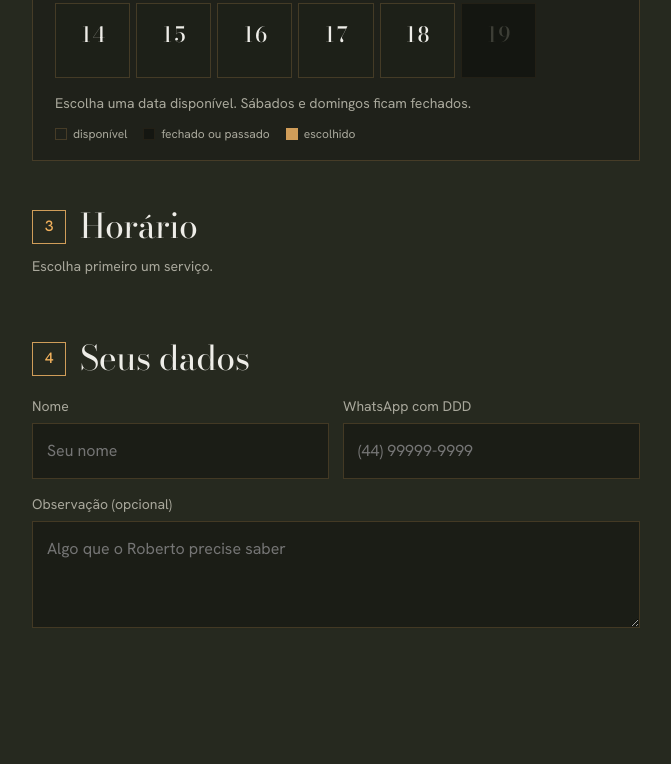
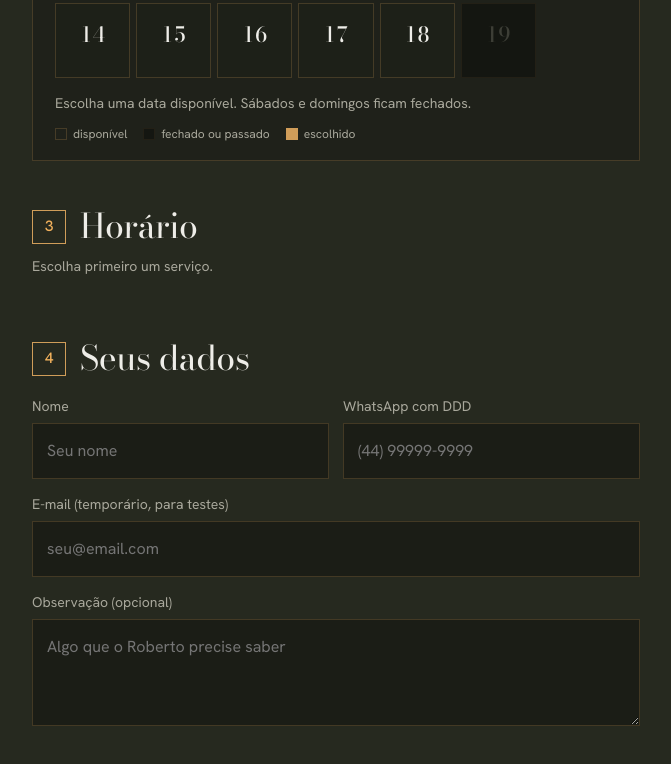
Before and after one commit to Rasnman/yurt, a plain HTML site: page agendar.html in a window 1280 px wide. Shown: the part 1429-2193 px from the top of the page, without its empty margins (82-753 px from the left). Before the commit the page ends 2167 px from the top, so only its background shows below. Drawn offline with nearby package versions, Linux system fonts and the light colour scheme.

Commit message:
Add files via upload

```diff
--- a/agendar.html
+++ b/agendar.html
@@ -275,6 +275,9 @@ header.top { display: flex; justify-content: space-between; align-items: center;
           </label>
           <label>WhatsApp com DDD
             <input id="fone" type="tel" inputmode="tel" autocomplete="tel" placeholder="(44) 99999-9999">
+          </label>
+          <label class="full">E-mail (temporário, para testes)
+            <input id="email" type="email" autocomplete="email" placeholder="seu@email.com">
           </label>
           <label class="full">Observação (opcional)
             <textarea id="obs" rows="3" placeholder="Algo que o Roberto precise saber"></textarea>
@@ -616,6 +619,7 @@ header.top { display: flex; justify-content: space-between; align-items: center;
     var payload = {
       nome: $('nome').value.trim(),
       whatsapp: $('fone').value.trim(),
+      email: $('email').value.trim(),
       servicos: picked.size ? Array.from(picked).map(function (id) { return find(id).name; }).join(' + ') : '',
       duracao_min: totalDur(),
       valor_total: brl(totalPrice()),
```
